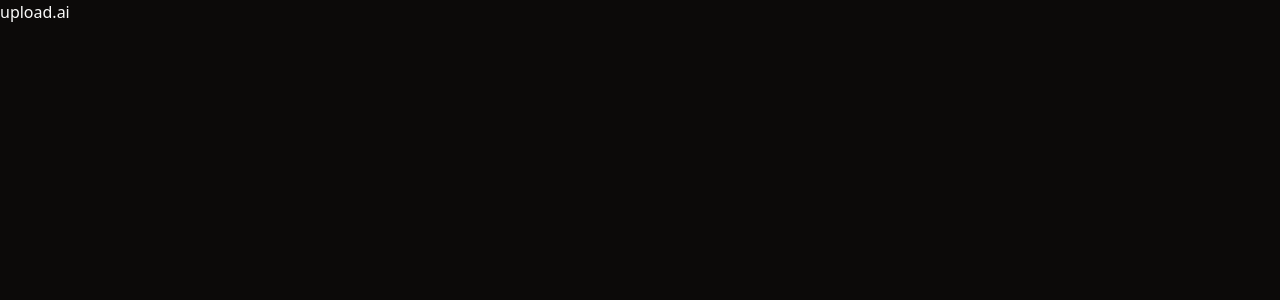
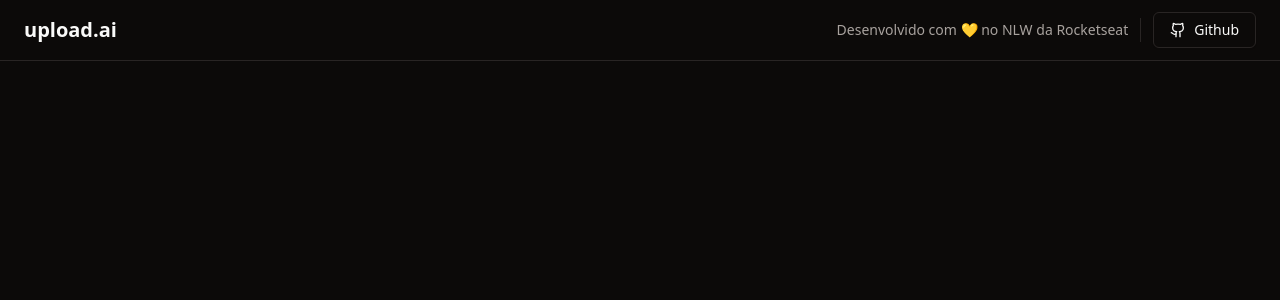
Before and after one commit to mc4rol9/nlw-ai, a React (Vite) app in the folder upload-ai-web/: page / in a window 1280 px wide. Shown: the top 300 px of the page. Built offline with nearby package versions, Linux system fonts and the light colour scheme.

Commit message:
feat(web): create app header

```diff
--- a/upload-ai-web/src/App.tsx
+++ b/upload-ai-web/src/App.tsx
@@ -1,6 +1,26 @@
+import { Github } from "lucide-react"
+import { Button } from "./components/ui/button";
+import { Separator } from "./components/ui/separator";
+
 export function App() {
+  return (
+    <div>
+      <div className="px-6 py-3 flex items-center justify-between border-b">
+        <h1 className="text-xl font-bold">upload.ai</h1>
 
-  return (
-    <h1>upload.ai</h1>
+        <div className="flex items-center gap-3">
+          <span className="text-sm text-muted-foreground">
+            Desenvolvido com 💛 no NLW da Rocketseat
+          </span>
+
+          <Separator orientation="vertical" className="h-6" />
+
+          <Button variant="outline">
+            <Github className="w-4 h-4 mr-2" />
+            Github
+          </Button>
+        </div>
+      </div>
+    </div>
   )
 }
```
